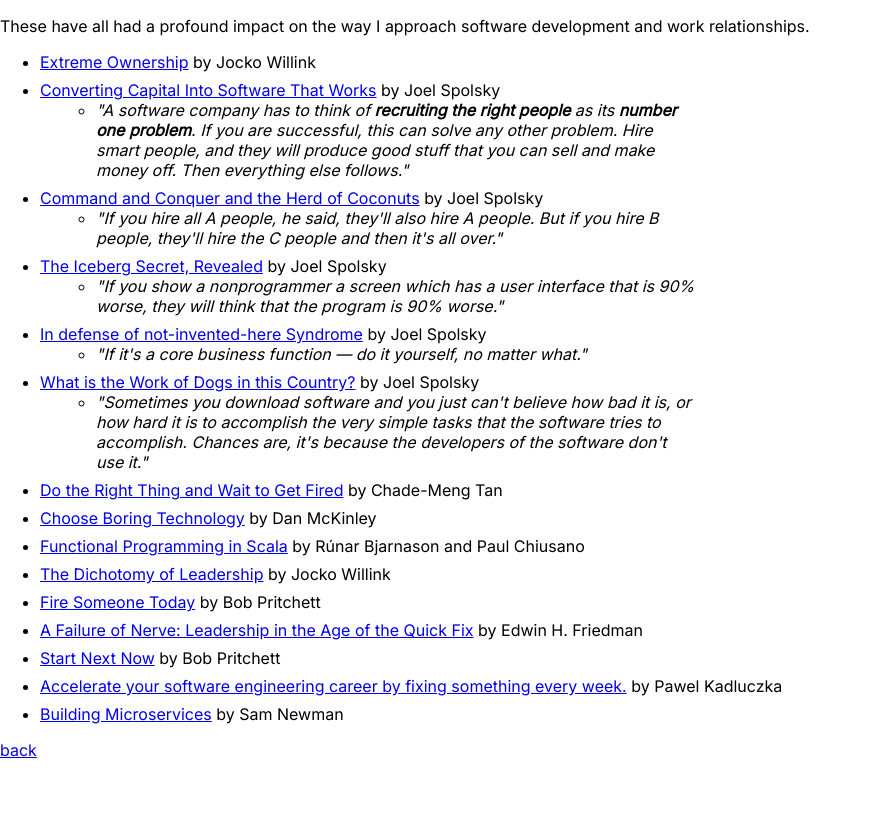
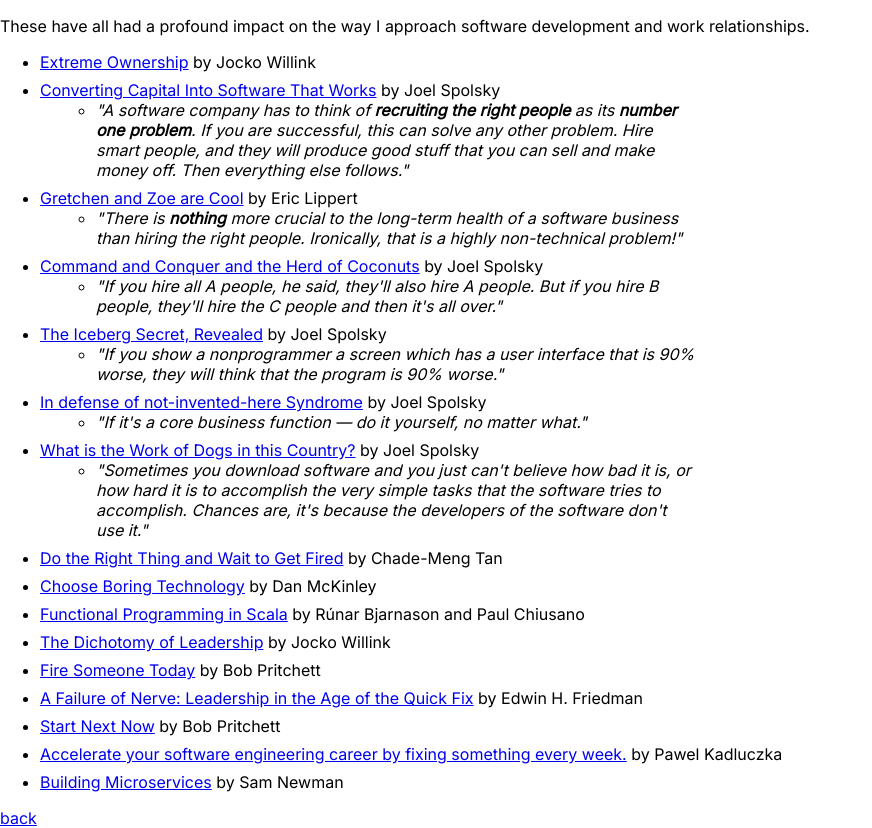
Before and after one commit to timothy-b/personal-website-v3, a SvelteKit app: page /engineering-principles in a window 1280 px wide. Shown: the whole page, without its empty margins (0-872 px from the left). Before the commit the page ends 800 px from the top, so only its background shows below. Built offline with nearby package versions, Linux system fonts and the light colour scheme.

Commit message:
Add link.

```diff
--- a/src/routes/engineering-principles/+page.svelte
+++ b/src/routes/engineering-principles/+page.svelte
@@ -9,6 +9,10 @@
     <li><a href="https://www.joelonsoftware.com/2000/03/21/converting-capital-into-software-that-works/">Converting Capital Into Software That Works</a> by Joel Spolsky</li>
         <ItalicListSubItem>
             "A software company has to think of <b>recruiting the right people</b> as its <b>number one problem</b>. If you are successful, this can solve any other problem. Hire smart people, and they will produce good stuff that you can sell and make money off. Then everything else follows."
+        </ItalicListSubItem>
+    <li><a href="https://learn.microsoft.com/en-us/archive/blogs/ericlippert/gretchen-and-zoe-are-cool">Gretchen and Zoe are Cool</a> by Eric Lippert</li>
+        <ItalicListSubItem>
+            "There is <b>nothing</b> more crucial to the long-term health of a software business than hiring the right people. Ironically, that is a highly non-technical problem!"
         </ItalicListSubItem>
     <li><a href="https://www.joelonsoftware.com/2000/03/23/command-and-conquer-and-the-herd-of-coconuts/">Command and Conquer and the Herd of Coconuts</a> by Joel Spolsky</li>
         <ItalicListSubItem>
```
